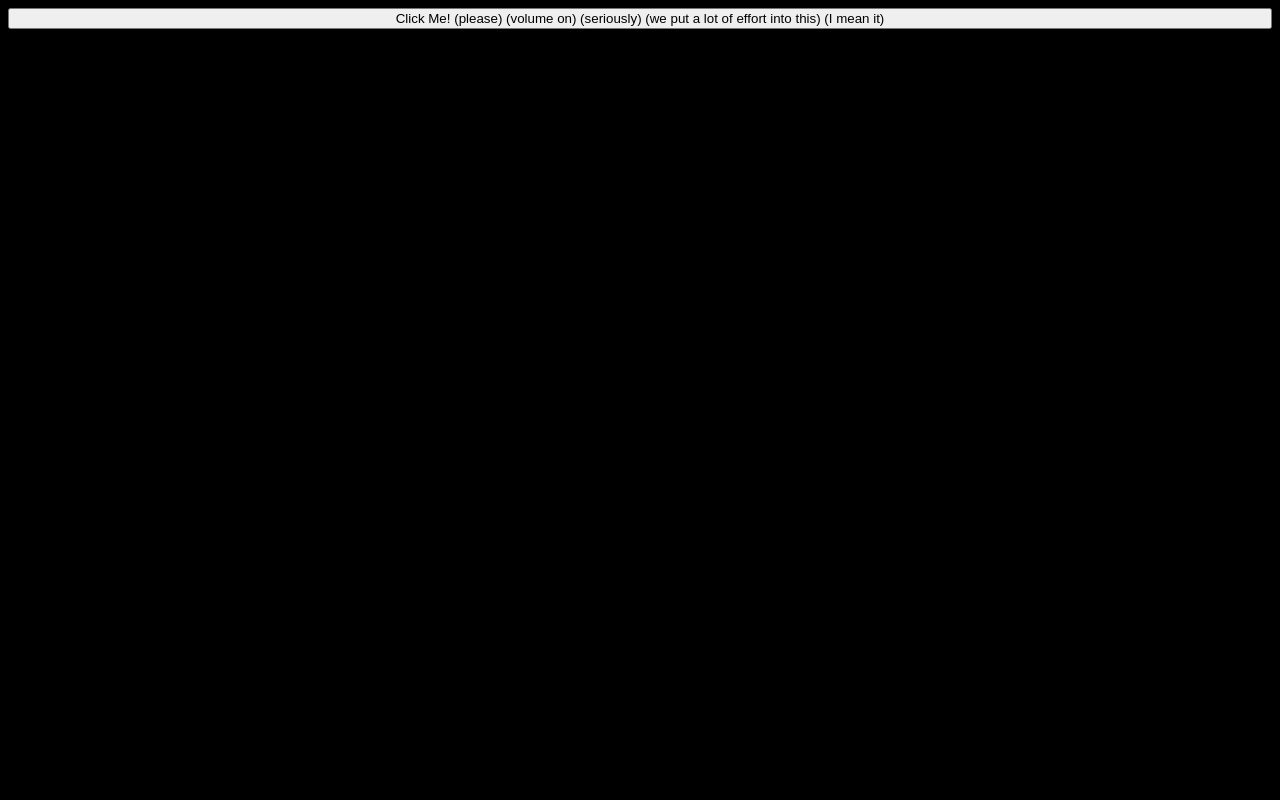
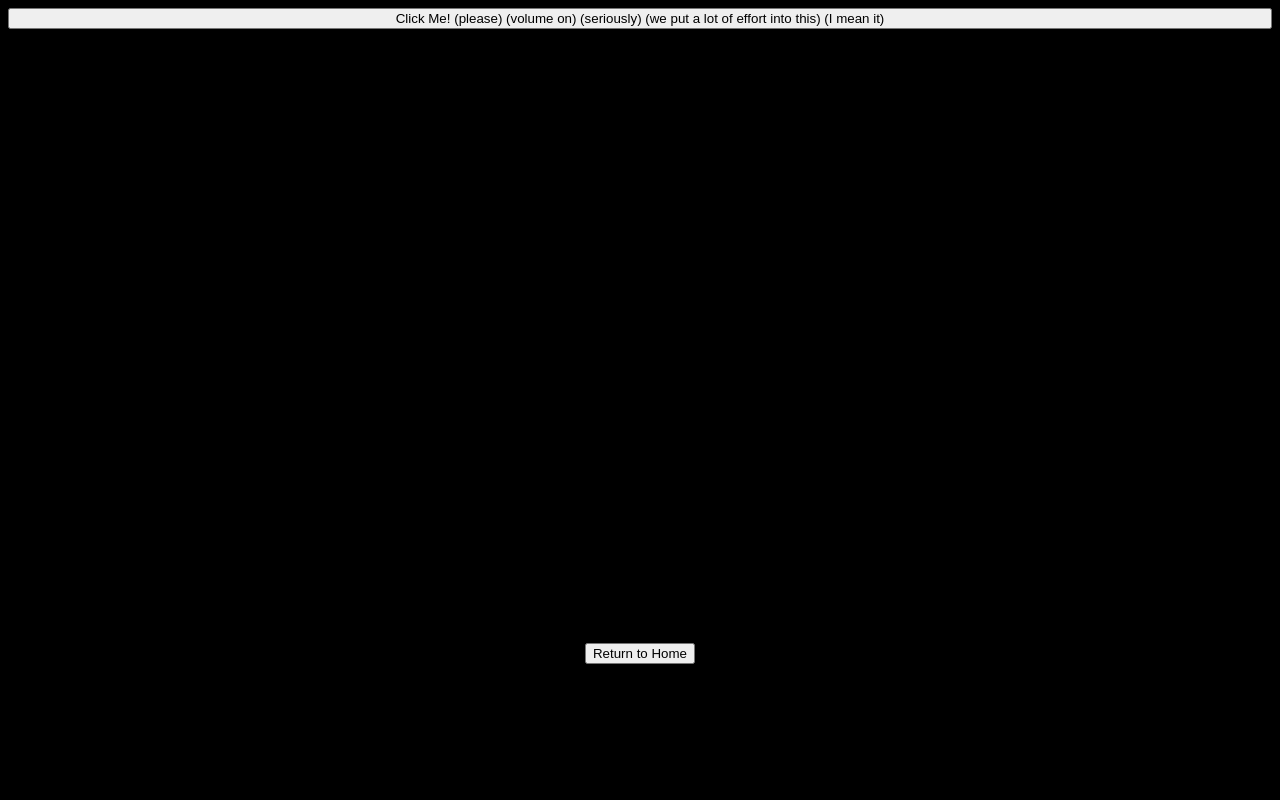
Before and after one commit to andy-bernato/CS315_Submission_Cole_Andy, a PHP site: page /PageSix.html in a window 1280 px wide. Run offline with PHP 8.4, Linux system fonts and the light colour scheme.

Commit message:
Return to Home Button code

```diff
--- a/programrap/PageSix.html
+++ b/programrap/PageSix.html
@@ -65,3 +65,7 @@
         In the world of esoterics, we're the true specs.</p>
     </div>
 </body>
+
+<button type="button" id="return" onclick="window.location.href='../InitialForm/PageOne.html';">
+    Return to Home
+</button>
--- a/programrap/rap.css
+++ b/programrap/rap.css
@@ -2,9 +2,14 @@ html {
     background-color: rgb(0, 0, 0);
 }
 
-button {
+#starter {
     width: 100%;
 }
+
+html{
+    text-align: center;
+}
+
 #rapText {
     color: rgb(255, 255, 255);
     font-size: 20px;
```
